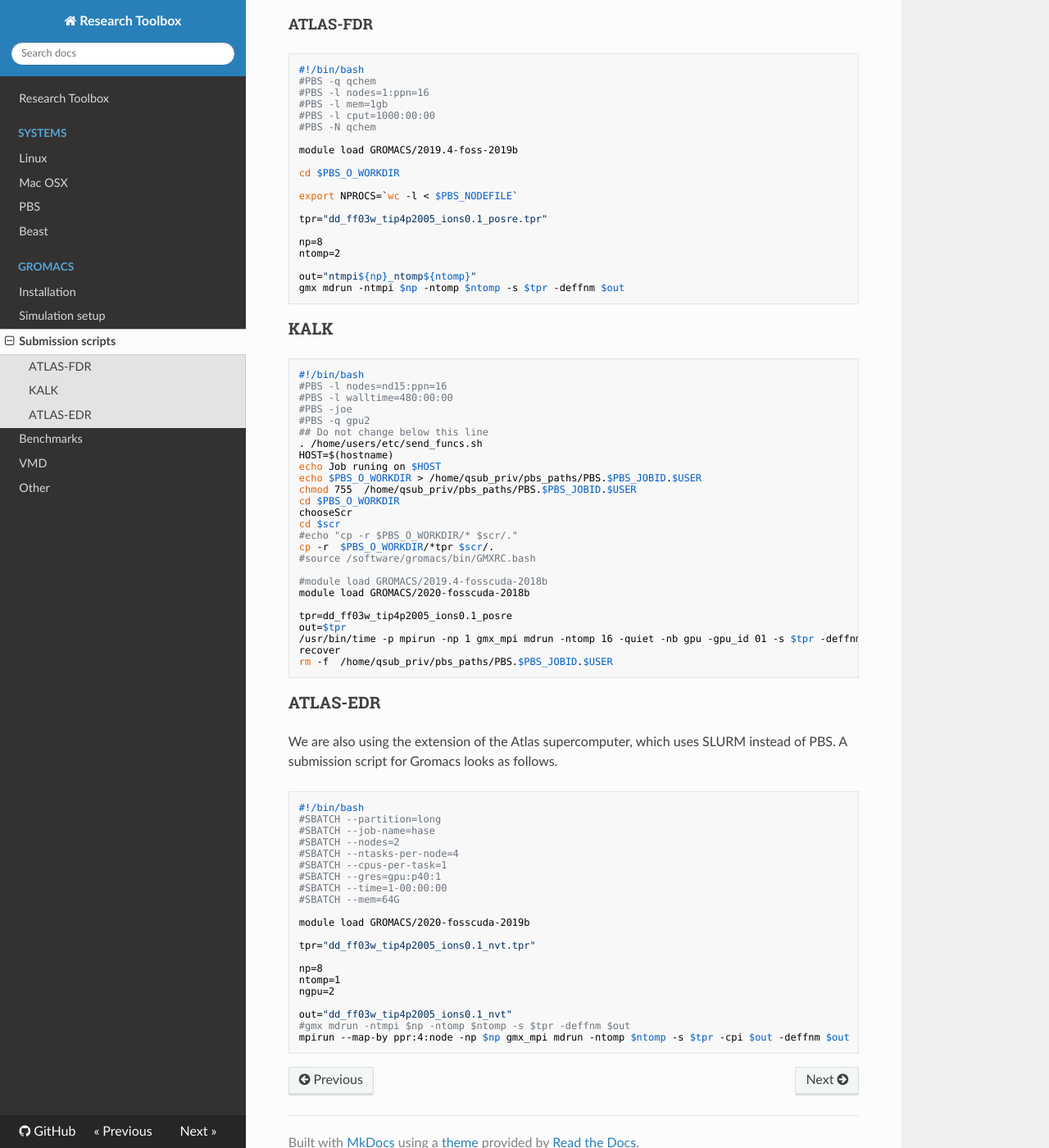
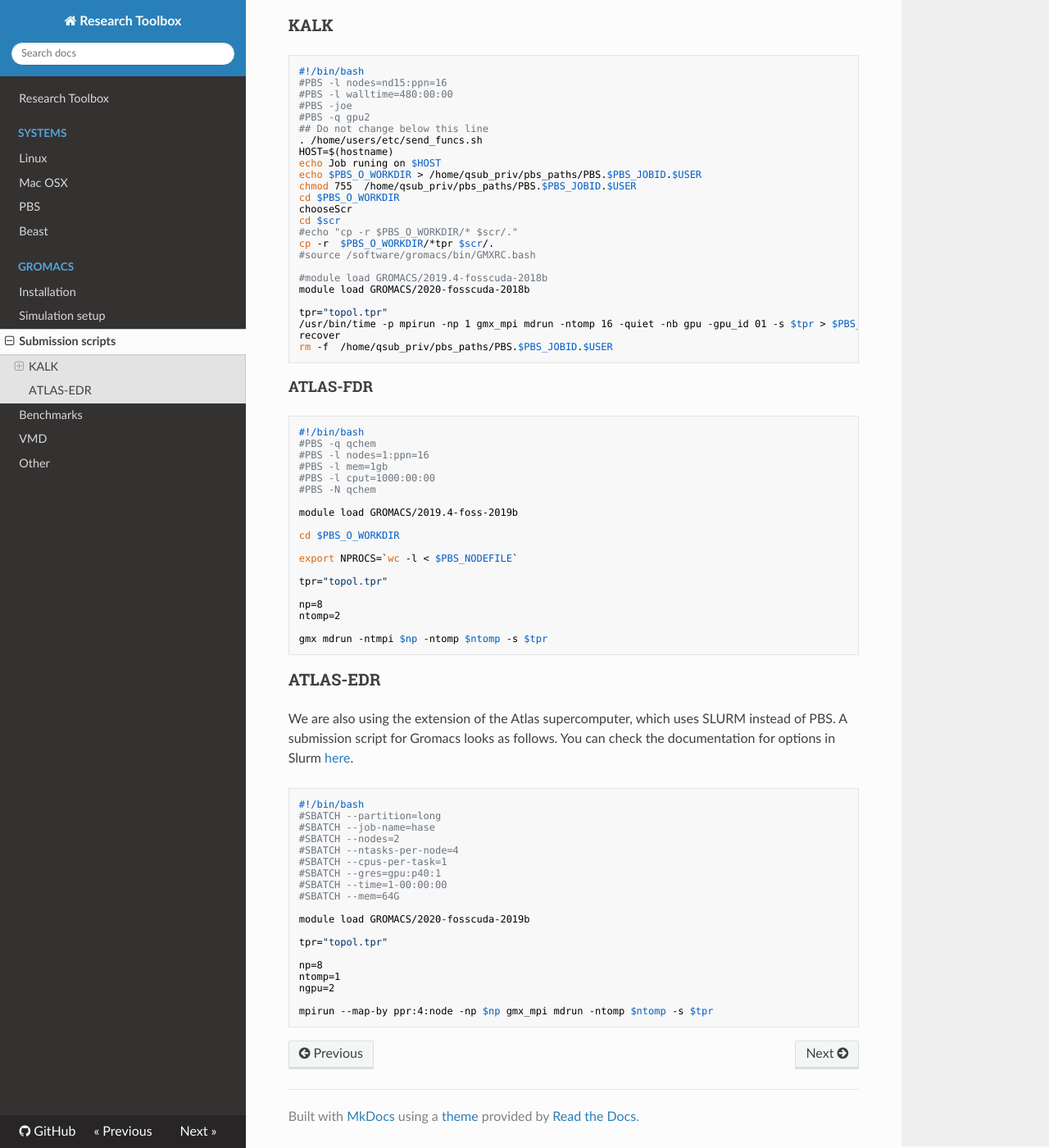
Before and after one commit to BioKT/ResDocs, an MkDocs documentation site: the page built from docs/Gromacs/submission.md, in a window 1280 px wide and 1400 px high, scrolled down 215 px. Shown: the whole window at 82% size. Built offline with MkDocs 1.6.1, drawn with Linux system fonts in a browser that asks for light colours; nearby versions of some CDN libraries.

Commit message:
includes slurm

````diff
--- a/docs/Gromacs/submission.md
+++ b/docs/Gromacs/submission.md
@@ -2,31 +2,6 @@
 We are using both the Arina and Atlas clusters for
 running jobs using the Gromacs software package.
 Below we show PBS scripts for both supercomputers.
-
-#### ATLAS-FDR
-
-```
-#!/bin/bash
-#PBS -q qchem
-#PBS -l nodes=1:ppn=16
-#PBS -l mem=1gb
-#PBS -l cput=1000:00:00
-#PBS -N qchem
-
-module load GROMACS/2019.4-foss-2019b
-
-cd $PBS_O_WORKDIR
-
-export NPROCS=`wc -l < $PBS_NODEFILE`
-
-tpr="dd_ff03w_tip4p2005_ions0.1_posre.tpr"
-
-np=8
-ntomp=2
-
-out="ntmpi${np}_ntomp${ntomp}"
-gmx mdrun -ntmpi $np -ntomp $ntomp -s $tpr -deffnm $out
-```
 
 ### KALK
 ```
@@ -51,16 +26,41 @@ cp -r  $PBS_O_WORKDIR/*tpr $scr/.
 #module load GROMACS/2019.4-fosscuda-2018b
 module load GROMACS/2020-fosscuda-2018b
 
-tpr=dd_ff03w_tip4p2005_ions0.1_posre
-out=$tpr
-/usr/bin/time -p mpirun -np 1 gmx_mpi mdrun -ntomp 16 -quiet -nb gpu -gpu_id 01 -s $tpr -deffnm $out > $PBS_JOBID.out
+tpr="topol.tpr"
+/usr/bin/time -p mpirun -np 1 gmx_mpi mdrun -ntomp 16 -quiet -nb gpu -gpu_id 01 -s $tpr > $PBS_JOBID.out
 recover
 rm -f  /home/qsub_priv/pbs_paths/PBS.$PBS_JOBID.$USER
 ```
 
+#### ATLAS-FDR
+
+```
+#!/bin/bash
+#PBS -q qchem
+#PBS -l nodes=1:ppn=16
+#PBS -l mem=1gb
+#PBS -l cput=1000:00:00
+#PBS -N qchem
+
+module load GROMACS/2019.4-foss-2019b
+
+cd $PBS_O_WORKDIR
+
+export NPROCS=`wc -l < $PBS_NODEFILE`
+
+tpr="topol.tpr"
+
+np=8
+ntomp=2
+
+gmx mdrun -ntmpi $np -ntomp $ntomp -s $tpr
+```
+
 ### ATLAS-EDR
 We are also using the extension of the Atlas supercomputer, which
-uses SLURM instead of PBS. A submission script for Gromacs looks as follows.
+uses SLURM instead of PBS. A submission script for Gromacs looks as
+follows. You can check the documentation for options in Slurm
+[here](http://dipc.ehu.es/cc/computing_resources/jobs/batch_systems/slurm).
 
 ```
 #!/bin/bash
@@ -75,13 +75,11 @@ uses SLURM instead of PBS. A submission script for Gromacs looks as follows.
 
 module load GROMACS/2020-fosscuda-2019b
 
-tpr="dd_ff03w_tip4p2005_ions0.1_nvt.tpr"
+tpr="topol.tpr"
 
 np=8
 ntomp=1
 ngpu=2
 
-out="dd_ff03w_tip4p2005_ions0.1_nvt"
-#gmx mdrun -ntmpi $np -ntomp $ntomp -s $tpr -deffnm $out
-mpirun --map-by ppr:4:node -np $np gmx_mpi mdrun -ntomp $ntomp -s $tpr -cpi $out -deffnm $out
+mpirun --map-by ppr:4:node -np $np gmx_mpi mdrun -ntomp $ntomp -s $tpr
 ```
````
